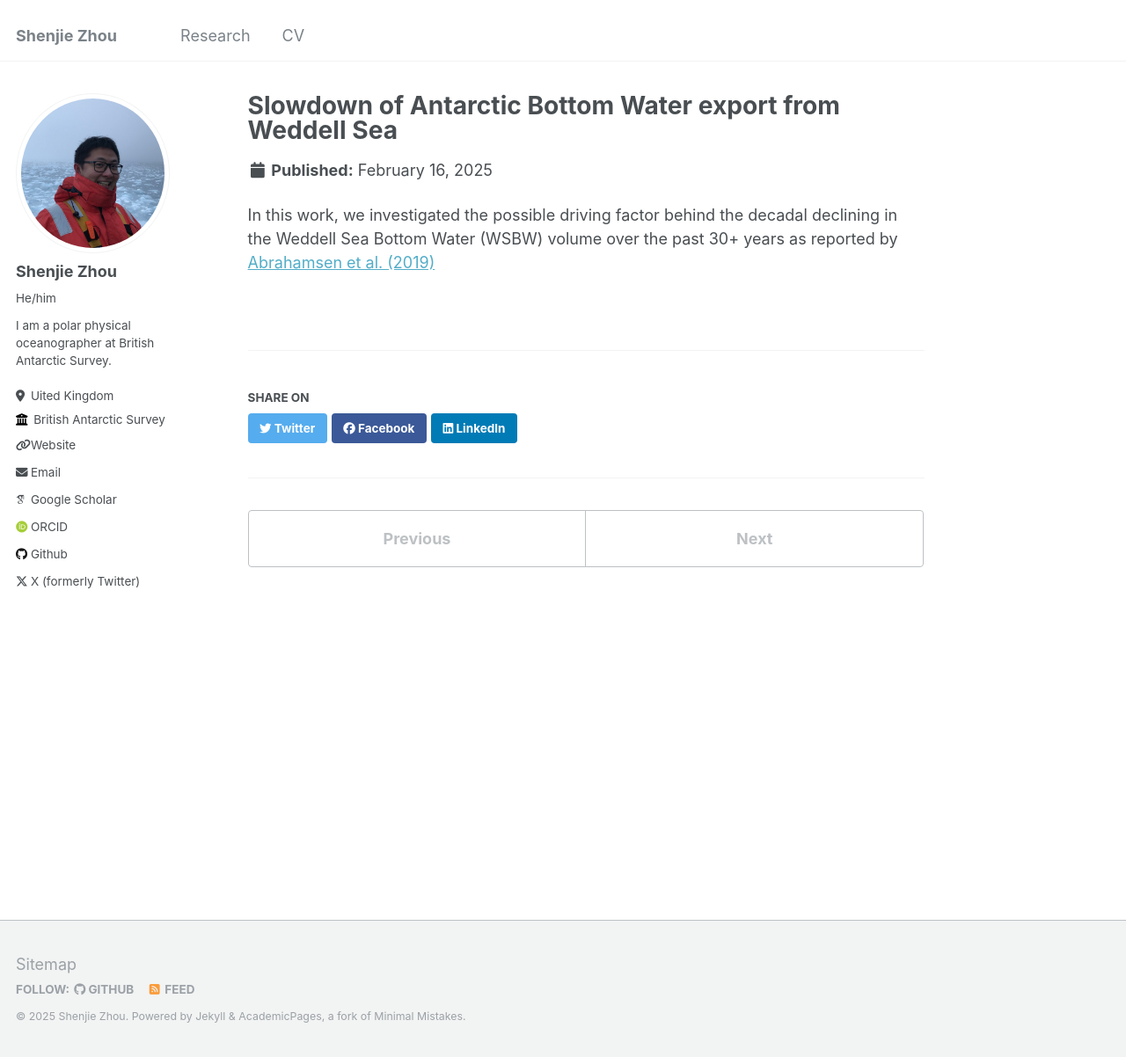
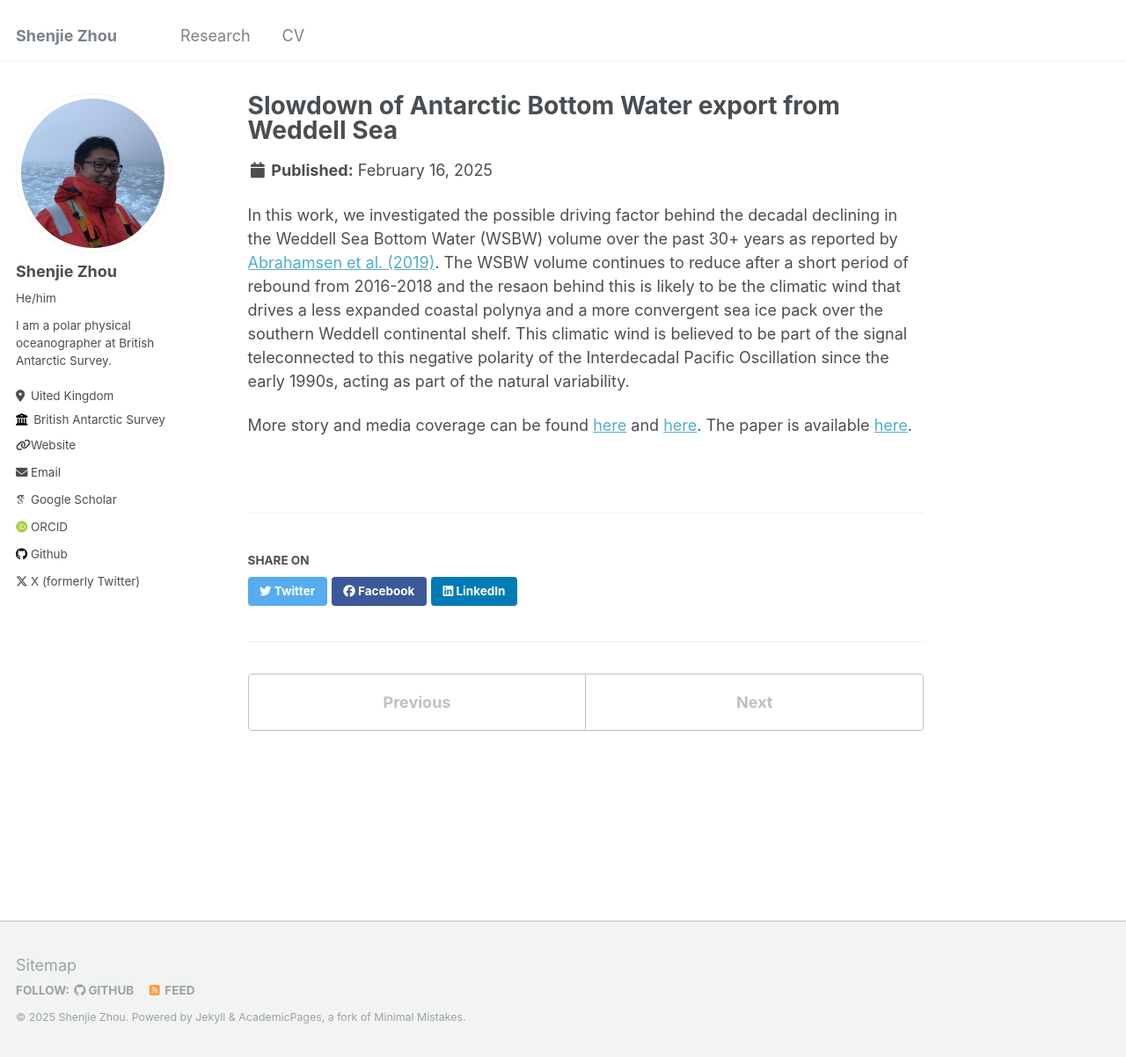
Before and after one commit to ShenjieZhouBAS/ShenjieZhouBAS.github.io, a Jekyll site: the page built from _Research/portfolio-2.md, in a window 1280 px wide and 1202 px high. Shown: the whole window at 88% size. Built offline with Jekyll 4.4.1, drawn with Linux system fonts in a browser that asks for light colours; some web fonts are replaced.

Commit message:
Update portfolio-2.md

```diff
--- a/_Research/portfolio-2.md
+++ b/_Research/portfolio-2.md
@@ -4,4 +4,6 @@ excerpt: "Over the past 30+ years, ship observations shows a decline of Weddell
 collection: Research
 ---
 
-In this work, we investigated the possible driving factor behind the decadal declining in the Weddell Sea Bottom Water (WSBW) volume over the past 30+ years as reported by [Abrahamsen et al. (2019)](https://doi.org/10.1038/s41558-019-0561-2)
+In this work, we investigated the possible driving factor behind the decadal declining in the Weddell Sea Bottom Water (WSBW) volume over the past 30+ years as reported by [Abrahamsen et al. (2019)](https://doi.org/10.1038/s41558-019-0561-2). The WSBW volume continues to reduce after a short period of rebound from 2016-2018 and the resaon behind this is likely to be the climatic wind that drives a less expanded coastal polynya and a more convergent sea ice pack over the southern Weddell continental shelf. This climatic wind is believed to be part of the signal teleconnected to this negative polarity of the Interdecadal Pacific Oscillation since the early 1990s, acting as part of the natural variability.
+
+More story and media coverage can be found [here](https://theconversation.com/slowing-deep-southern-ocean-current-may-be-linked-to-natural-climate-cycle-but-thats-no-reason-to-stop-worrying-about-melting-antarctic-ice-205341) and [here](https://www.bas.ac.uk/media-post/antarctic-bottom-water-shrinking-warming/). The paper is available [here](https://doi.org/10.1038/s41558-023-01695-4).
```
